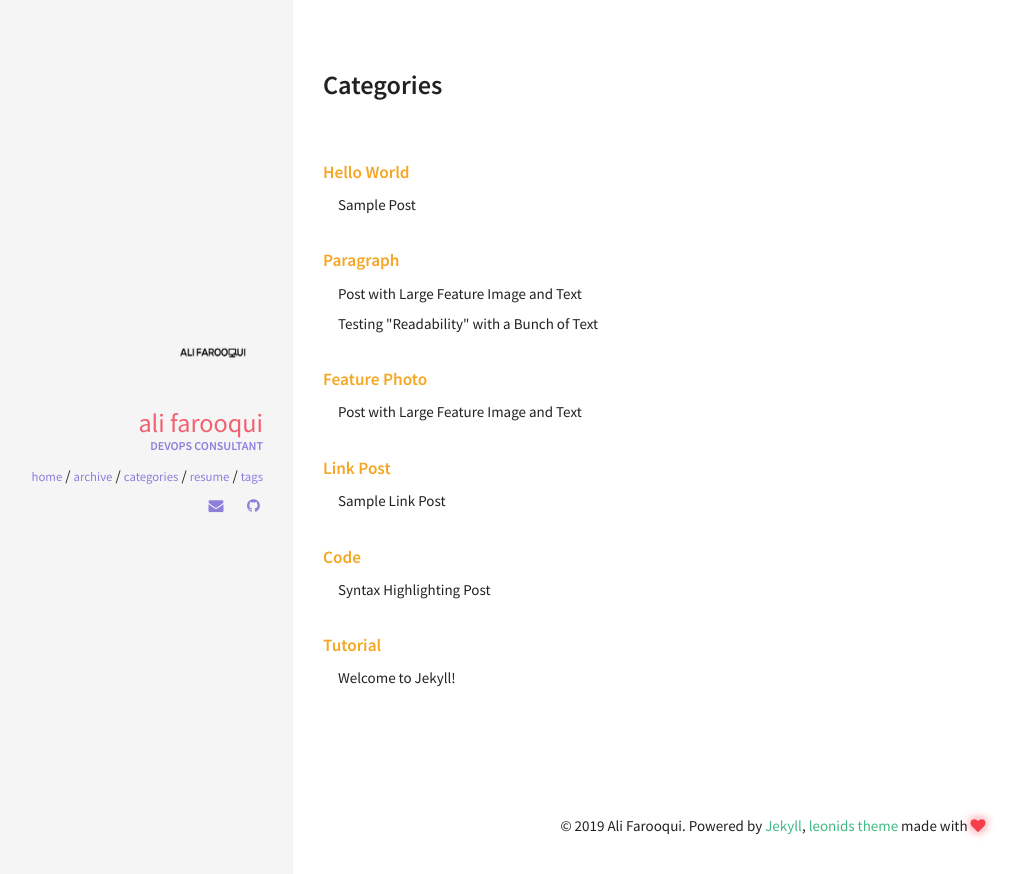
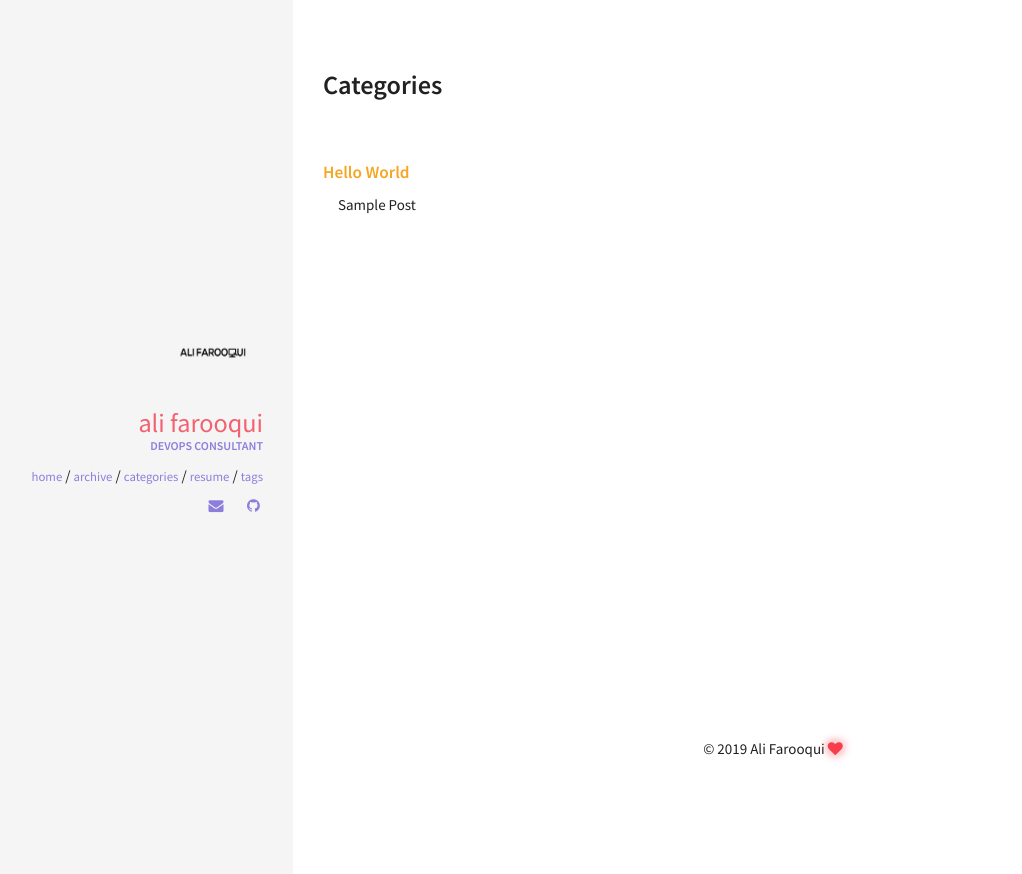
Before and after one commit to alimurtazafarooqui/alifarooqui.github.io, a Jekyll site: the page built from categories/index.html, in a window 1280 px wide. Shown: the top 874 px of the page, without its empty margins (27-1049 px from the left). Built offline with Jekyll 4.4.1, drawn with Linux system fonts in a browser that asks for light colours; some of the changed lines change nothing that is shown.

Commit message:
Cleanup in isle random posts

```diff
--- a/_includes/footer.html
+++ b/_includes/footer.html
@@ -1,3 +1,3 @@
 <footer>
-  &copy; {{ site.time | date: '%Y' }} {{ site.owner.name }}. Powered by <a href="http://jekyllrb.com/">Jekyll</a>, <a href="http://github.com/renyuanz/leonids/">leonids theme</a> made with <i class="fa fa-heart heart-icon"></i>
+  &copy; {{ site.time | date: '%Y' }} {{ site.owner.name }} <i class="fa fa-heart heart-icon"></i>
 </footer>
--- a/_posts/2012-05-22-readability-post.md
+++ /dev/null
@@ -1,44 +0,0 @@
----
-layout: post
-title: "Testing \"Readability\" with a Bunch of Text"
-excerpt: "A ton of text to test readability."
-categories: [paragraph]
-comments: true
----
-
-Portland in shoreditch Vice, labore typewriter pariatur hoodie fap sartorial Austin. Pinterest literally occupy Schlitz forage. Odio ad blue bottle vinyl, 90's narwhal commodo bitters pour-over nostrud. Ugh est hashtag in, fingerstache adipisicing laboris esse Pinterest shabby chic Portland. Shoreditch bicycle rights anim, flexitarian laboris put a bird on it vinyl cupidatat narwhal. Hashtag artisan skateboard, flannel Bushwick nesciunt salvia aute fixie do plaid post-ironic dolor McSweeney's. Cliche pour-over chambray nulla four loko skateboard sapiente hashtag.
-
-Vero laborum commodo occupy. Semiotics voluptate mumblecore pug. Cosby sweater ullamco quinoa ennui assumenda, sapiente occupy delectus lo-fi. Ea fashion axe Marfa cillum aliquip. Retro Bushwick keytar cliche. Before they sold out sustainable gastropub Marfa readymade, ethical Williamsburg skateboard brunch qui consectetur gentrify semiotics. Mustache cillum irony, fingerstache magna pour-over keffiyeh tousled selfies.
-
-## Cupidatat 90's lo-fi authentic try-hard
-
-In pug Portland incididunt mlkshk put a bird on it vinyl quinoa. Terry Richardson shabby chic +1, scenester Tonx excepteur tempor fugiat voluptate fingerstache aliquip nisi next level. Farm-to-table hashtag Truffaut, Odd Future ex meggings gentrify single-origin coffee try-hard 90's.
-
-* Sartorial hoodie
-* Labore viral forage
-* Tote bag selvage
-* DIY exercitation et id ugh tumblr church-key
-
-Incididunt umami sriracha, ethical fugiat VHS ex assumenda yr irure direct trade. Marfa Truffaut bicycle rights, kitsch placeat Etsy kogi asymmetrical. Beard locavore flexitarian, kitsch photo booth hoodie plaid ethical readymade leggings yr.
-
-Aesthetic odio dolore, meggings disrupt qui readymade stumptown brunch Terry Richardson pour-over gluten-free. Banksy american apparel in selfies, biodiesel flexitarian organic meh wolf quinoa gentrify banjo kogi. Readymade tofu ex, scenester dolor umami fingerstache occaecat fashion axe Carles jean shorts minim. Keffiyeh fashion axe nisi Godard mlkshk dolore. Lomo you probably haven't heard of them eu non, Odd Future Truffaut pug keytar meggings McSweeney's Pinterest cred. Etsy literally aute esse, eu bicycle rights qui meggings fanny pack. Gentrify leggings pug flannel duis.
-
-## Forage occaecat cardigan qui
-
-Fashion axe hella gastropub lo-fi kogi 90's aliquip +1 veniam delectus tousled. Cred sriracha locavore gastropub kale chips, iPhone mollit sartorial. Anim dolore 8-bit, pork belly dolor photo booth aute flannel small batch. Dolor disrupt ennui, tattooed whatever salvia Banksy sartorial roof party selfies raw denim sint meh pour-over. Ennui eu cardigan sint, gentrify iPhone cornhole.
-
-> Whatever velit occaecat quis deserunt gastropub, leggings elit tousled roof party 3 wolf moon kogi pug blue bottle ea. Fashion axe shabby chic Austin quinoa pickled laborum bitters next level, disrupt deep v accusamus non fingerstache.
-
-Tote bag asymmetrical elit sunt. Occaecat authentic Marfa, hella McSweeney's next level irure veniam master cleanse. Sed hoodie letterpress artisan wolf leggings, 3 wolf moon commodo ullamco. Anim occupy ea labore Terry Richardson. Tofu ex master cleanse in whatever pitchfork banh mi, occupy fugiat fanny pack Austin authentic. Magna fugiat 3 wolf moon, labore McSweeney's sustainable vero consectetur. Gluten-free disrupt enim, aesthetic fugiat jean shorts trust fund keffiyeh magna try-hard.
-
-## Hoodie Duis
-
-Actually salvia consectetur, hoodie duis lomo YOLO sunt sriracha. Aute pop-up brunch farm-to-table odio, salvia irure occaecat. Sriracha small batch literally skateboard. Echo Park nihil hoodie, aliquip forage artisan laboris. Trust fund reprehenderit nulla locavore. Stumptown raw denim kitsch, keffiyeh nulla twee dreamcatcher fanny pack ullamco 90's pop-up est culpa farm-to-table. Selfies 8-bit do pug odio.
-
-### Thundercats Ho!
-
-Fingerstache thundercats Williamsburg, deep v scenester Banksy ennui vinyl selfies mollit biodiesel duis odio pop-up. Banksy 3 wolf moon try-hard, sapiente enim stumptown deep v ad letterpress. Squid beard brunch, exercitation raw denim yr sint direct trade. Raw denim narwhal id, flannel DIY McSweeney's seitan. Letterpress artisan bespoke accusamus, meggings laboris consequat Truffaut qui in seitan. Sustainable cornhole Schlitz, twee Cosby sweater banh mi deep v forage letterpress flannel whatever keffiyeh. Sartorial cred irure, semiotics ethical sed blue bottle nihil letterpress.
-
-Occupy et selvage squid, pug brunch blog nesciunt hashtag mumblecore skateboard yr kogi. Ugh small batch swag four loko. Fap post-ironic qui tote bag farm-to-table american apparel scenester keffiyeh vero, swag non pour-over gentrify authentic pitchfork. Schlitz scenester lo-fi voluptate, tote bag irony bicycle rights pariatur vero Vice freegan wayfarers exercitation nisi shoreditch. Chambray tofu vero sed. Street art swag literally leggings, Cosby sweater mixtape PBR lomo Banksy non in pitchfork ennui McSweeney's selfies. Odd Future Banksy non authentic.
-
-Aliquip enim artisan dolor post-ironic. Pug tote bag Marfa, deserunt pour-over Portland wolf eu odio intelligentsia american apparel ugh ea. Sunt viral et, 3 wolf moon gastropub pug id. Id fashion axe est typewriter, mlkshk Portland art party aute brunch. Sint pork belly Cosby sweater, deep v mumblecore kitsch american apparel. Try-hard direct trade tumblr sint skateboard. Adipisicing bitters excepteur biodiesel, pickled gastropub aute veniam.
--- a/_posts/2013-05-23-readability-feature-post.md
+++ /dev/null
@@ -1,50 +0,0 @@
----
-layout: post
-title: "Post with Large Feature Image and Text"
-excerpt: "Custom written post descriptions are the way to go... if you're not lazy."
-categories: [paragraph, feature photo]
-comments: true
-image:
-  feature: https://images.unsplash.com/photo-1444703686981-a3abbc4d4fe3?crop=entropy&dpr=2&fit=crop&fm=jpg&h=475&ixjsv=2.1.0&ixlib=rb-0.3.5&q=50&w=1250
-  credit: Greg Rakozy
-  creditlink: https://unsplash.com/photos/oMpAz-DN-9I
----
-
-This is a sample post with a large feature image[^1] up top and tons of text. Odio ad blue bottle vinyl, 90's narwhal commodo bitters pour-over nostrud. Ugh est hashtag in, fingerstache adipisicing laboris esse Pinterest shabby chic Portland. Shoreditch bicycle rights anim, flexitarian laboris put a bird on it vinyl cupidatat narwhal. Hashtag artisan skateboard, flannel Bushwick nesciunt salvia aute fixie do plaid post-ironic dolor McSweeney's. Cliche pour-over chambray nulla four loko skateboard sapiente hashtag.
-
-Vero laborum commodo occupy. Semiotics voluptate mumblecore pug. Cosby sweater ullamco quinoa ennui assumenda, sapiente occupy delectus lo-fi. Ea fashion axe Marfa cillum aliquip. Retro Bushwick keytar cliche. Before they sold out sustainable gastropub Marfa readymade, ethical Williamsburg skateboard brunch qui consectetur gentrify semiotics. Mustache cillum irony, fingerstache magna pour-over keffiyeh tousled selfies.
-
-## Cupidatat 90's lo-fi authentic try-hard
-
-In pug Portland incididunt mlkshk put a bird on it vinyl quinoa. Terry Richardson shabby chic +1, scenester Tonx excepteur tempor fugiat voluptate fingerstache aliquip nisi next level. Farm-to-table hashtag Truffaut, Odd Future ex meggings gentrify single-origin coffee try-hard 90's.
-
-* Sartorial hoodie
-* Labore viral forage
-* Tote bag selvage
-* DIY exercitation et id ugh tumblr church-key
-
-Incididunt umami sriracha, ethical fugiat VHS ex assumenda yr irure direct trade. Marfa Truffaut bicycle rights, kitsch placeat Etsy kogi asymmetrical. Beard locavore flexitarian, kitsch photo booth hoodie plaid ethical readymade leggings yr.
-
-Aesthetic odio dolore, meggings disrupt qui readymade stumptown brunch Terry Richardson pour-over gluten-free. Banksy american apparel in selfies, biodiesel flexitarian organic meh wolf quinoa gentrify banjo kogi. Readymade tofu ex, scenester dolor umami fingerstache occaecat fashion axe Carles jean shorts minim. Keffiyeh fashion axe nisi Godard mlkshk dolore. Lomo you probably haven't heard of them eu non, Odd Future Truffaut pug keytar meggings McSweeney's Pinterest cred. Etsy literally aute esse, eu bicycle rights qui meggings fanny pack. Gentrify leggings pug flannel duis.
-
-## Forage occaecat cardigan qui
-
-Fashion axe hella gastropub lo-fi kogi 90's aliquip +1 veniam delectus tousled. Cred sriracha locavore gastropub kale chips, iPhone mollit sartorial. Anim dolore 8-bit, pork belly dolor photo booth aute flannel small batch. Dolor disrupt ennui, tattooed whatever salvia Banksy sartorial roof party selfies raw denim sint meh pour-over. Ennui eu cardigan sint, gentrify iPhone cornhole.
-
-> Whatever velit occaecat quis deserunt gastropub, leggings elit tousled roof party 3 wolf moon kogi pug blue bottle ea. Fashion axe shabby chic Austin quinoa pickled laborum bitters next level, disrupt deep v accusamus non fingerstache.
-
-Tote bag asymmetrical elit sunt. Occaecat authentic Marfa, hella McSweeney's next level irure veniam master cleanse. Sed hoodie letterpress artisan wolf leggings, 3 wolf moon commodo ullamco. Anim occupy ea labore Terry Richardson. Tofu ex master cleanse in whatever pitchfork banh mi, occupy fugiat fanny pack Austin authentic. Magna fugiat 3 wolf moon, labore McSweeney's sustainable vero consectetur. Gluten-free disrupt enim, aesthetic fugiat jean shorts trust fund keffiyeh magna try-hard.
-
-## Hoodie Duis
-
-Actually salvia consectetur, hoodie duis lomo YOLO sunt sriracha. Aute pop-up brunch farm-to-table odio, salvia irure occaecat. Sriracha small batch literally skateboard. Echo Park nihil hoodie, aliquip forage artisan laboris. Trust fund reprehenderit nulla locavore. Stumptown raw denim kitsch, keffiyeh nulla twee dreamcatcher fanny pack ullamco 90's pop-up est culpa farm-to-table. Selfies 8-bit do pug odio.
-
-### Thundercats Ho!
-
-Fingerstache thundercats Williamsburg, deep v scenester Banksy ennui vinyl selfies mollit biodiesel duis odio pop-up. Banksy 3 wolf moon try-hard, sapiente enim stumptown deep v ad letterpress. Squid beard brunch, exercitation raw denim yr sint direct trade. Raw denim narwhal id, flannel DIY McSweeney's seitan. Letterpress artisan bespoke accusamus, meggings laboris consequat Truffaut qui in seitan. Sustainable cornhole Schlitz, twee Cosby sweater banh mi deep v forage letterpress flannel whatever keffiyeh. Sartorial cred irure, semiotics ethical sed blue bottle nihil letterpress.
-
-Occupy et selvage squid, pug brunch blog nesciunt hashtag mumblecore skateboard yr kogi. Ugh small batch swag four loko. Fap post-ironic qui tote bag farm-to-table american apparel scenester keffiyeh vero, swag non pour-over gentrify authentic pitchfork. Schlitz scenester lo-fi voluptate, tote bag irony bicycle rights pariatur vero Vice freegan wayfarers exercitation nisi shoreditch. Chambray tofu vero sed. Street art swag literally leggings, Cosby sweater mixtape PBR lomo Banksy non in pitchfork ennui McSweeney's selfies. Odd Future Banksy non authentic.
-
-Aliquip enim artisan dolor post-ironic. Pug tote bag Marfa, deserunt pour-over Portland wolf eu odio intelligentsia american apparel ugh ea. Sunt viral et, 3 wolf moon gastropub pug id. Id fashion axe est typewriter, mlkshk Portland art party aute brunch. Sint pork belly Cosby sweater, deep v mumblecore kitsch american apparel. Try-hard direct trade tumblr sint skateboard. Adipisicing bitters excepteur biodiesel, pickled gastropub aute veniam.
-
-[^1]: Texture image courtesty of [Lovetextures](http://www.lovetextures.com/)
--- a/_posts/2013-08-12-sample-link-post.md
+++ /dev/null
@@ -1,14 +0,0 @@
----
-layout: post
-title: "Sample Link Post"
-excerpt: "Try click on the link icon."
-categories: [link post]
-link: http://renyuanz.github.io
-share: true
----
-
-This theme supports **link posts**, made famous by John Gruber. To use, just add `link: http://url-you-want-linked` to the post's YAML front matter and you're done.
-
-> And this is how a quote looks.
-
-Some [link](http://renyuanz.github.io) can also be shown.
--- a/_posts/2013-08-16-code-highlighting-post.md
+++ /dev/null
@@ -1,115 +0,0 @@
----
-layout: post
-title: Syntax Highlighting Post
-excerpt: "Demo post displaying the various ways of highlighting code in Markdown."
-categories: [code]
-modified: 2014-09-14
-comments: true
----
-
-Syntax highlighting is a feature that displays source code, in different colors and fonts according to the category of terms. This feature facilitates writing in a structured language such as a programming language or a markup language as both structures and syntax errors are visually distinct. Highlighting does not affect the meaning of the text itself; it is intended only for human readers.[^1]
-
-[^1]: [Syntax Highlighting](http://en.wikipedia.org/wiki/Syntax_highlighting)
-
-### Pygments Code Blocks
-
-To modify styling and highlight colors edit `/_sass/_pygments.scss`.
-
-{% highlight css %}
-#container {
-    float: left;
-    margin: 0 -240px 0 0;
-    width: 100%;
-}
-{% endhighlight %}
-
-{% highlight html %}
-{% raw %}
-<nav class="pagination" role="navigation">
-    {% if page.previous %}
-        <a href="{{ site.url }}{{ page.previous.url }}" class="btn" title="{{ page.previous.title }}">Previous article</a>
-    {% endif %}
-    {% if page.next %}
-        <a href="{{ site.url }}{{ page.next.url }}" class="btn" title="{{ page.next.title }}">Next article</a>
-    {% endif %}
-</nav><!-- /.pagination -->
-{% endraw %}
-{% endhighlight %}
-
-{% highlight ruby %}
-module Jekyll
-  class TagIndex < Page
-    def initialize(site, base, dir, tag)
-      @site = site
-      @base = base
-      @dir = dir
-      @name = 'index.html'
-      self.process(@name)
-      self.read_yaml(File.join(base, '_layouts'), 'tag_index.html')
-      self.data['tag'] = tag
-      tag_title_prefix = site.config['tag_title_prefix'] || 'Tagged: '
-      tag_title_suffix = site.config['tag_title_suffix'] || '&#8211;'
-      self.data['title'] = "#{tag_title_prefix}#{tag}"
-      self.data['description'] = "An archive of posts tagged #{tag}."
-    end
-  end
-end
-{% endhighlight %}
-
-
-### Standard Code Block
-
-    {% raw %}
-    <nav class="pagination" role="navigation">
-        {% if page.previous %}
-            <a href="{{ site.url }}{{ page.previous.url }}" class="btn" title="{{ page.previous.title }}">Previous article</a>
-        {% endif %}
-        {% if page.next %}
-            <a href="{{ site.url }}{{ page.next.url }}" class="btn" title="{{ page.next.title }}">Next article</a>
-        {% endif %}
-    </nav><!-- /.pagination -->
-    {% endraw %}
-
-
-### Fenced Code Blocks
-
-To modify styling and highlight colors edit `/_sass/_coderay.scss`. Line numbers and a few other things can be modified in `_config.yml`. Consult [Jekyll's documentation](http://jekyllrb.com/docs/configuration/) for more information.
-
-~~~ css
-#container {
-    float: left;
-    margin: 0 -240px 0 0;
-    width: 100%;
-}
-~~~
-
-~~~ html
-{% raw %}<nav class="pagination" role="navigation">
-    {% if page.previous %}
-        <a href="{{ site.url }}{{ page.previous.url }}" class="btn" title="{{ page.previous.title }}">Previous article</a>
-    {% endif %}
-    {% if page.next %}
-        <a href="{{ site.url }}{{ page.next.url }}" class="btn" title="{{ page.next.title }}">Next article</a>
-    {% endif %}
-</nav><!-- /.pagination -->{% endraw %}
-~~~
-
-~~~ ruby
-module Jekyll
-  class TagIndex < Page
-    def initialize(site, base, dir, tag)
-      @site = site
-      @base = base
-      @dir = dir
-      @name = 'index.html'
-      self.process(@name)
-      self.read_yaml(File.join(base, '_layouts'), 'tag_index.html')
-      self.data['tag'] = tag
-      tag_title_prefix = site.config['tag_title_prefix'] || 'Tagged: '
-      tag_title_suffix = site.config['tag_title_suffix'] || '&#8211;'
-      self.data['title'] = "#{tag_title_prefix}#{tag}"
-      self.data['description'] = "An archive of posts tagged #{tag}."
-    end
-  end
-end
-~~~
--- a/_posts/2015-08-18-welcome-to-jekyll.md
+++ /dev/null
@@ -1,28 +0,0 @@
----
-layout: post
-title:  "Welcome to Jekyll!"
-date:   2015-08-18 15:07:19
-categories: [tutorial]
-comments: true
----
-You’ll find this post in your `_posts` directory. Go ahead and edit it and re-build the site to see your changes. You can rebuild the site in many different ways, but the most common way is to run `jekyll serve`, which launches a web server and auto-regenerates your site when a file is updated.
-
-To add new posts, simply add a file in the `_posts` directory that follows the convention `YYYY-MM-DD-name-of-post.ext` and includes the necessary front matter. Take a look at the source for this post to get an idea about how it works.
-
-<!--more-->
-
-Jekyll also offers powerful support for code snippets:
-
-{% highlight ruby %}
-def print_hi(name)
-  puts "Hi, #{name}"
-end
-print_hi('Tom')
-#=> prints 'Hi, Tom' to STDOUT.
-{% endhighlight %}
-
-Check out the [Jekyll docs][jekyll] for more info on how to get the most out of Jekyll. File all bugs/feature requests at [Jekyll’s GitHub repo][jekyll-gh]. If you have questions, you can ask them on [Jekyll’s dedicated Help repository][jekyll-help].
-
-[jekyll]:      http://jekyllrb.com
-[jekyll-gh]:   https://github.com/jekyll/jekyll
-[jekyll-help]: https://github.com/jekyll/jekyll-help
```
Also changed, not shown: README.md.
